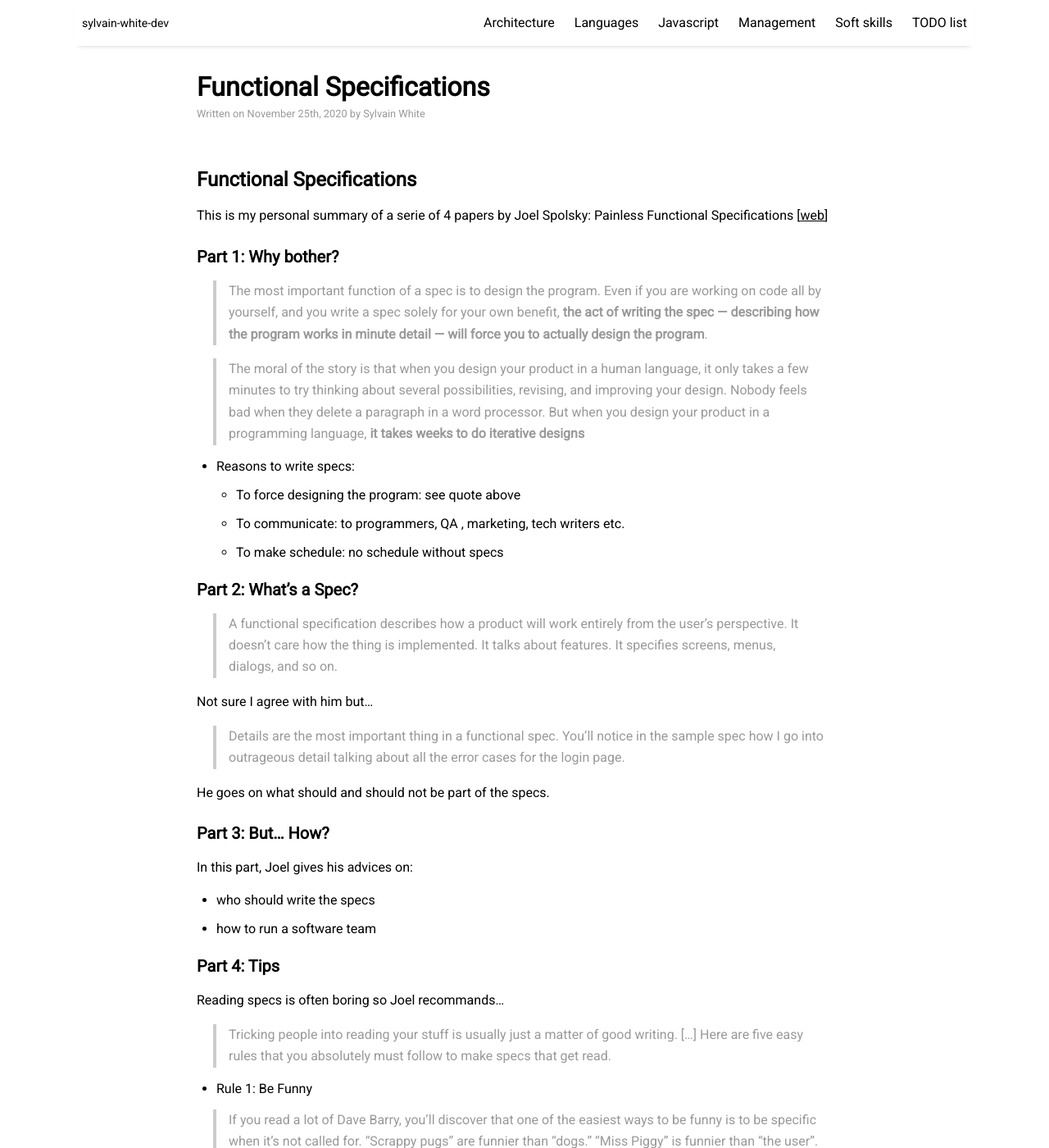
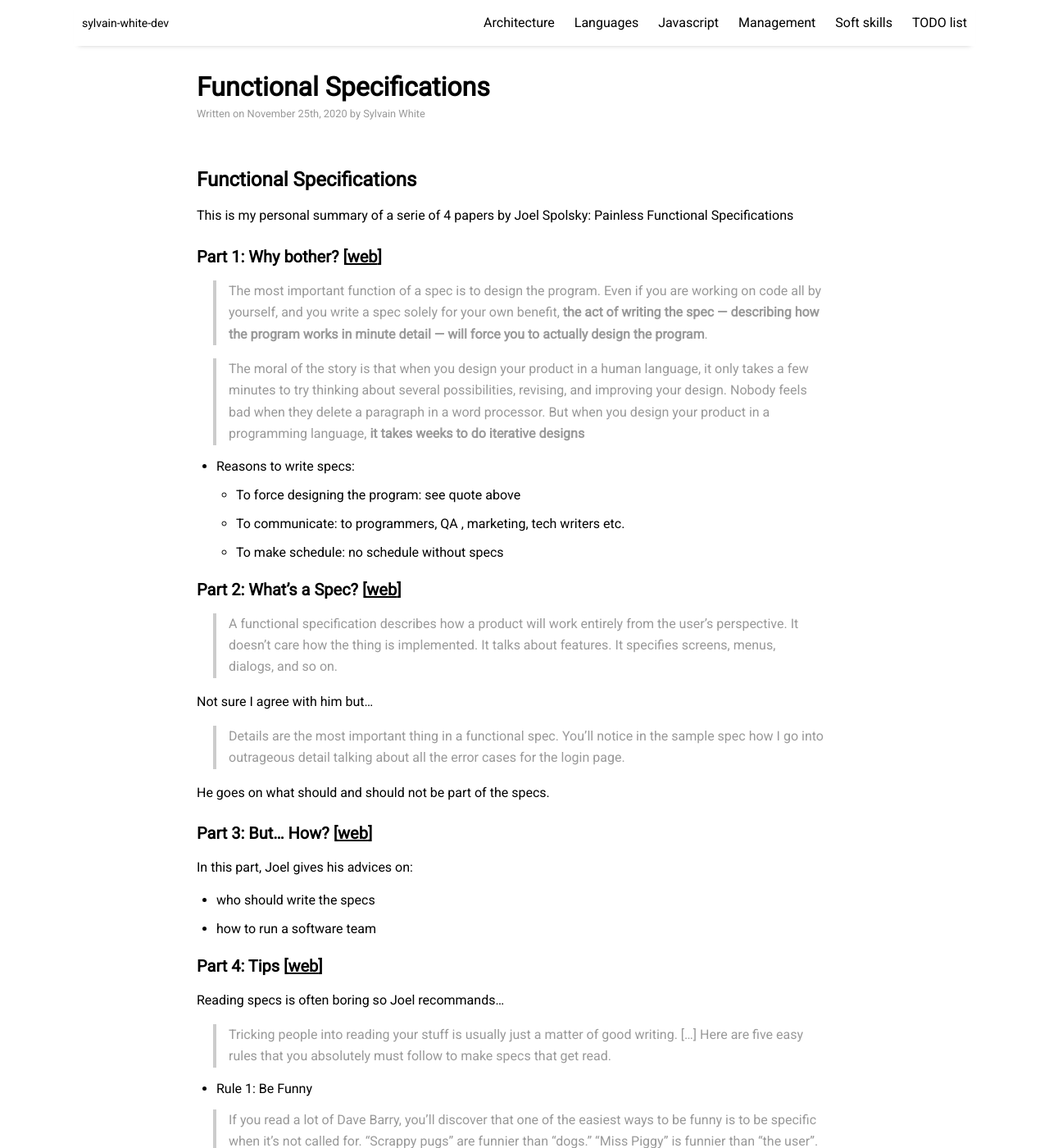
Before and after one commit to sylvainwhite/sylvain-white-dev, a Jekyll site: the page built from _posts/2020-11-25-functionalSpecs.md, in a window 1280 px wide and 1400 px high. Shown: the whole window at 82% size. Built offline with Jekyll 4.4.1, drawn with Linux system fonts in a browser that asks for light colours; nearby versions of some CDN libraries.

Commit message:
Update post on functional specs

```diff
--- a/_posts/2020-11-25-functionalSpecs.md
+++ b/_posts/2020-11-25-functionalSpecs.md
@@ -11,9 +11,9 @@ tags: [design]
 
 ## Functional Specifications
 
-This is my personal summary of a serie of 4 papers by Joel Spolsky: Painless Functional Specifications [[web](https://www.joelonsoftware.com/2000/10/02/painless-functional-specifications-part-1-why-bother/){:target="_blank"}]
+This is my personal summary of a serie of 4 papers by Joel Spolsky: Painless Functional Specifications
 
-### Part 1: Why bother?
+### Part 1: Why bother? [[web](https://www.joelonsoftware.com/2000/10/02/painless-functional-specifications-part-1-why-bother/){:target="_blank"}]
 
 > The most important function of a spec is to design the program. Even if you are working on code all by yourself, and you write a spec solely for your own benefit, **the act of writing the spec — describing how the program works in minute detail — will force you to actually design the program**.
 
@@ -24,7 +24,7 @@ This is my personal summary of a serie of 4 papers by Joel Spolsky: Painless Fun
     * To communicate: to programmers, QA , marketing, tech writers etc.
     * To make schedule: no schedule without specs
 
-### Part 2: What’s a Spec?
+### Part 2: What’s a Spec? [[web](https://www.joelonsoftware.com/2000/10/03/painless-functional-specifications-part-2-whats-a-spec/){:target="_blank"}]
 
 > A functional specification describes how a product will work entirely from the user’s perspective. It doesn’t care how the thing is implemented. It talks about features. It specifies screens, menus, dialogs, and so on.
 
@@ -34,13 +34,13 @@ Not sure I agree with him but...
 
 He goes on what should and should not be part of the specs.
 
-### Part 3: But… How?
+### Part 3: But… How? [[web](https://www.joelonsoftware.com/2000/10/04/painless-functional-specifications-part-3-but-how/){:target="_blank"}]
 
 In this part, Joel gives his advices on:
 * who should write the specs
 * how to run a software team
 
-### Part 4: Tips
+### Part 4: Tips [[web](https://www.joelonsoftware.com/2000/10/15/painless-functional-specifications-part-4-tips/){:target="_blank"}]
 
 Reading specs is often boring so Joel recommands...
 
```
